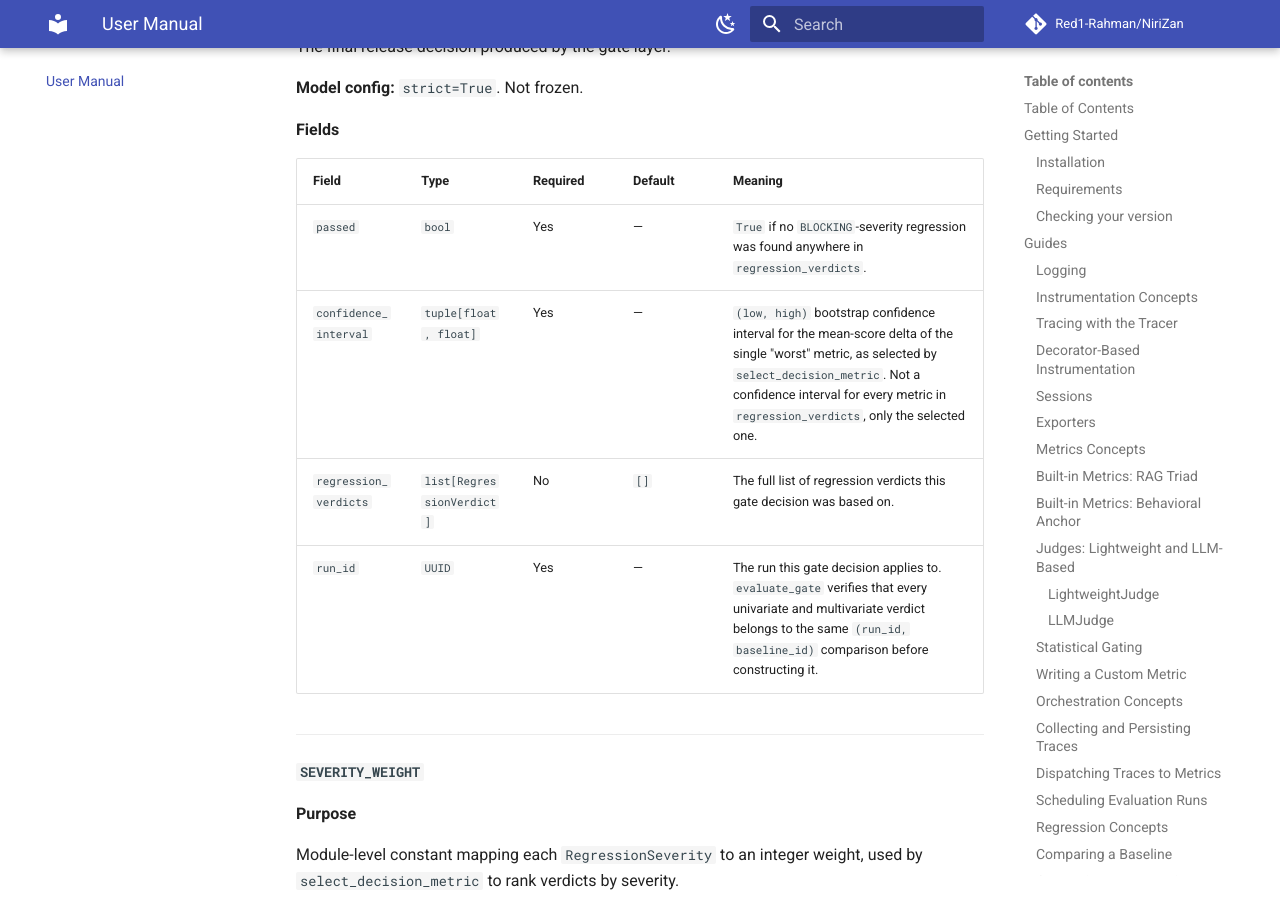
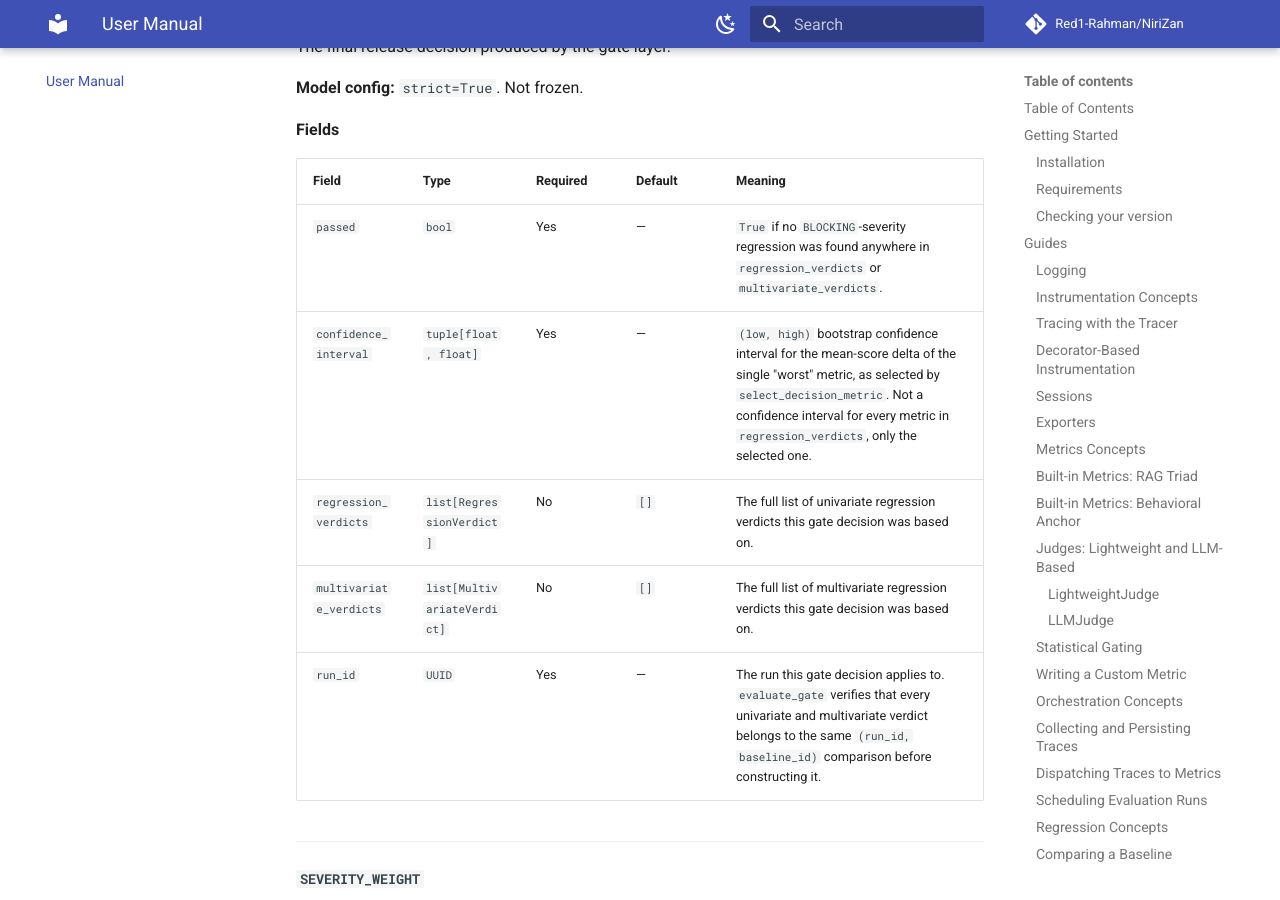
Before and after one commit to Red1-Rahman/NiriZan, an MkDocs documentation site: the page built from docs/user-manual.md, in a window 1280 px wide and 900 px high, scrolled down 94891 px. Built offline with MkDocs 1.6.1 and Material for MkDocs 9.7.7, drawn with Linux system fonts in a browser that asks for light colours; comment, search, counter and statistics services are not loaded; some of the changed text lies outside the part shown.

```diff
--- a/docs/user-manual.md
+++ b/docs/user-manual.md
@@ -3265,9 +3265,10 @@
 
 | Field | Type | Required | Default | Meaning |
 |---|---|---|---|---|
-| `passed` | `bool` | Yes | — | `True` if no `BLOCKING`-severity regression was found anywhere in `regression_verdicts`. |
+| `passed` | `bool` | Yes | — | `True` if no `BLOCKING`-severity regression was found anywhere in `regression_verdicts` or `multivariate_verdicts`. |
 | `confidence_interval` | `tuple[float, float]` | Yes | — | `(low, high)` bootstrap confidence interval for the mean-score delta of the single "worst" metric, as selected by `select_decision_metric`. Not a confidence interval for every metric in `regression_verdicts`, only the selected one. |
-| `regression_verdicts` | `list[RegressionVerdict]` | No | `[]` | The full list of regression verdicts this gate decision was based on. |
+| `regression_verdicts` | `list[RegressionVerdict]` | No | `[]` | The full list of univariate regression verdicts this gate decision was based on. |
+| `multivariate_verdicts` | `list[MultivariateVerdict]` | No | `[]` | The full list of multivariate regression verdicts this gate decision was based on. |
 | `run_id` | `UUID` | Yes | — | The run this gate decision applies to. `evaluate_gate` verifies that every univariate and multivariate verdict belongs to the same `(run_id, baseline_id)` comparison before constructing it. |
 
 ---
```
